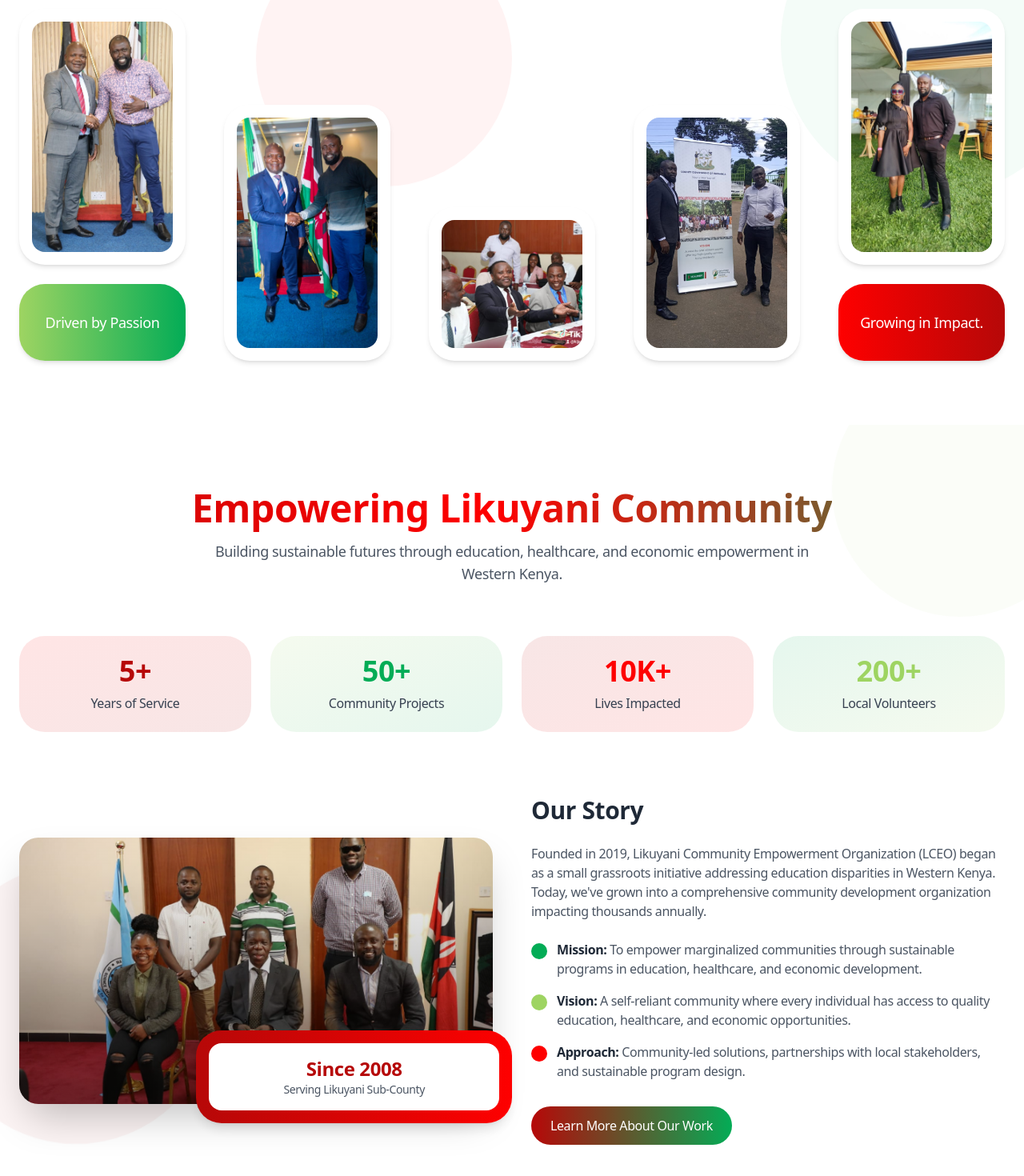
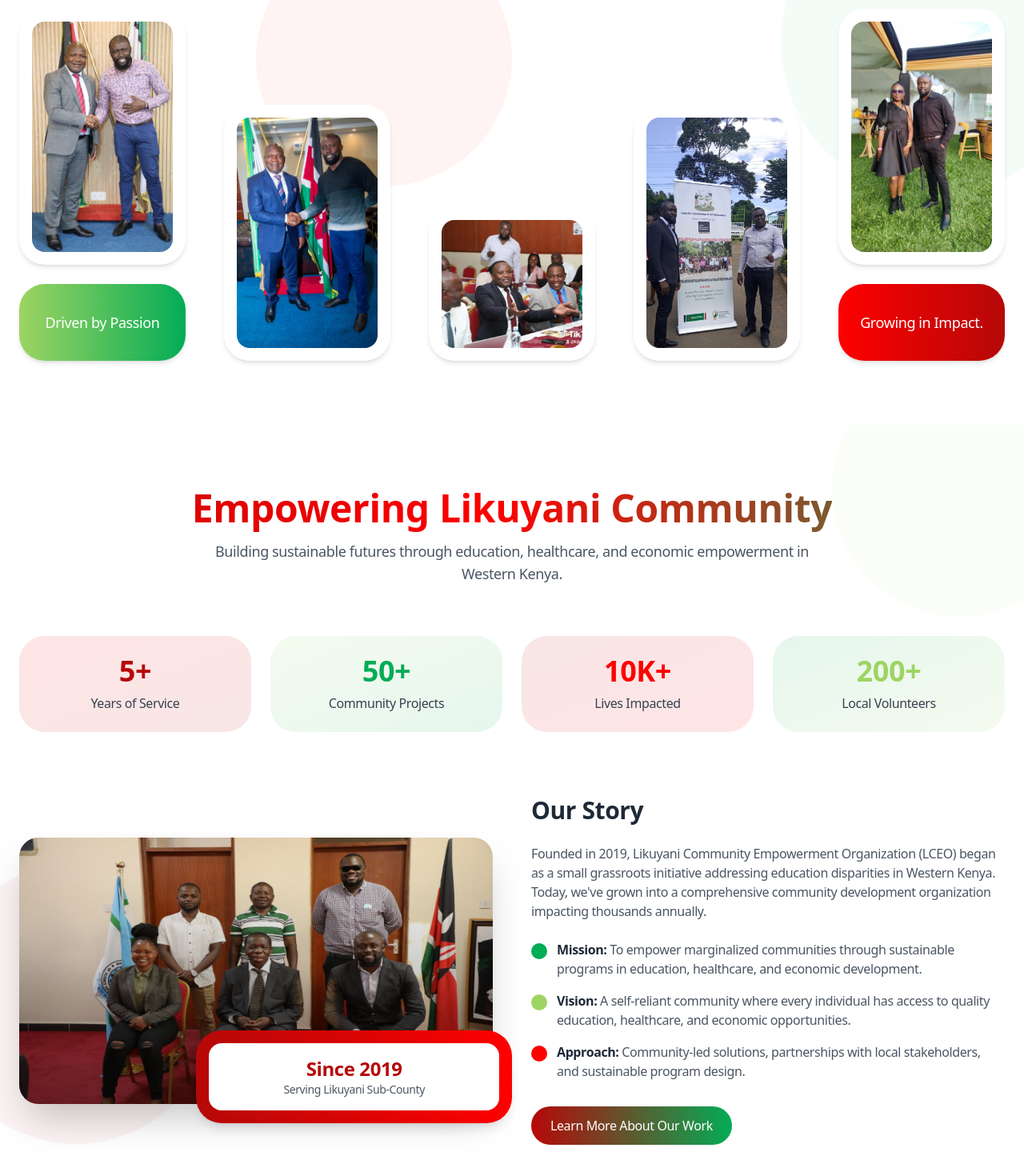
Before and after one commit to mizzoaccount/likuyani, a Next.js app: page / in a window 1280 px wide. Shown: the part 440-1910 px from the top of the page at 80% size. Built offline with nearby package versions, Linux system fonts and the light colour scheme.

Commit message:
Initial commit

```diff
--- a/components/Aboutt.tsx
+++ b/components/Aboutt.tsx
@@ -47,21 +47,29 @@
 
         {/* Content with Image */}
         <div className="flex flex-col lg:flex-row gap-8 md:gap-12 items-center">
-          <div className="w-full lg:w-1/2 relative">
+          <div className="w-full lg:w-1/2 relative"> {/* Added lg:mt-8 to move image down on larger screens */}
             <div className="relative aspect-video rounded-xl md:rounded-2xl lg:rounded-3xl overflow-hidden shadow-xl md:shadow-2xl">
-              <Image
+             {/*} <Image
                 src="/assets/asset12.jpeg"
                 alt="LCEO Community Members"
                 fill
-                className="object-cover"
+                className=""
                 priority
-              />
-              <div className="absolute inset-0 bg-gradient-to-t from-black/40 to-transparent"></div>
+              />*/}
+<Image
+  src="/assets/asset12.jpeg"
+  alt="LCEO Community Members"
+  fill
+  className="objtect-cover object-bottom" // Zoom out to 90%
+  priority
+/>
+
+                <div className="absolute inset-0 bg-gradient-to-t from-black/40 to-transparent"></div>
             </div>
             {/* Responsive "Since 2008" card */}
             <div className="absolute -bottom-3 -right-3 sm:-bottom-4 sm:-right-4 md:-bottom-6 md:-right-6 bg-gradient-to-r from-[#b60808] to-[#fe0000] p-2 sm:p-3 md:p-4 rounded-lg sm:rounded-xl md:rounded-2xl shadow-md sm:shadow-lg w-2/3 sm:w-3/4 md:w-2/3">
               <div className="bg-white p-2 sm:p-3 md:p-4 rounded-lg sm:rounded-xl text-center">
-                <div className="text-lg sm:text-xl md:text-2xl font-bold text-[#b60808]">Since 2008</div>
+                <div className="text-lg sm:text-xl md:text-2xl font-bold text-[#b60808]">Since 2019</div>
                 <div className="text-xs sm:text-sm text-gray-600">Serving Likuyani Sub-County</div>
               </div>
             </div>
--- a/components/Hero.tsx
+++ b/components/Hero.tsx
@@ -47,7 +47,7 @@
                   src="/assets/asset7.jpeg"
                   alt="Team Collaboration"
                   fill
-                  className="object-cover group-hover:scale-105 transition-transform duration-500"
+                  className="object-cover object-top group-hover:scale-105 transition-transform duration-500"
                   priority
                 />
               </div>
@@ -66,7 +66,7 @@
                   src="/assets/asset9.jpeg"
                   alt="Digital Calendar"
                   fill
-                  className="object-cover group-hover:scale-105 transition-transform duration-500"
+                  className="object-cover object-top group-hover:scale-105 transition-transform duration-500"
                 />
               </div>
             </div>
@@ -96,7 +96,7 @@
                   src="/assets/asset11.jpeg"
                   alt="Event Planning"
                   fill
-                  className="object-cover group-hover:scale-105 transition-transform duration-500"
+                  className="object-cover object-top group-hover:scale-105 transition-transform duration-500"
                 />
               </div>
             </div>
@@ -111,7 +111,7 @@
                   src="/assets/asset8.jpeg"
                   alt="Support Chat"
                   fill
-                  className="object-cover group-hover:scale-105 transition-transform duration-500"
+                  className="object-cover object-top group-hover:scale-105 transition-transform duration-500"
                 />
               </div>
             </div>
```
